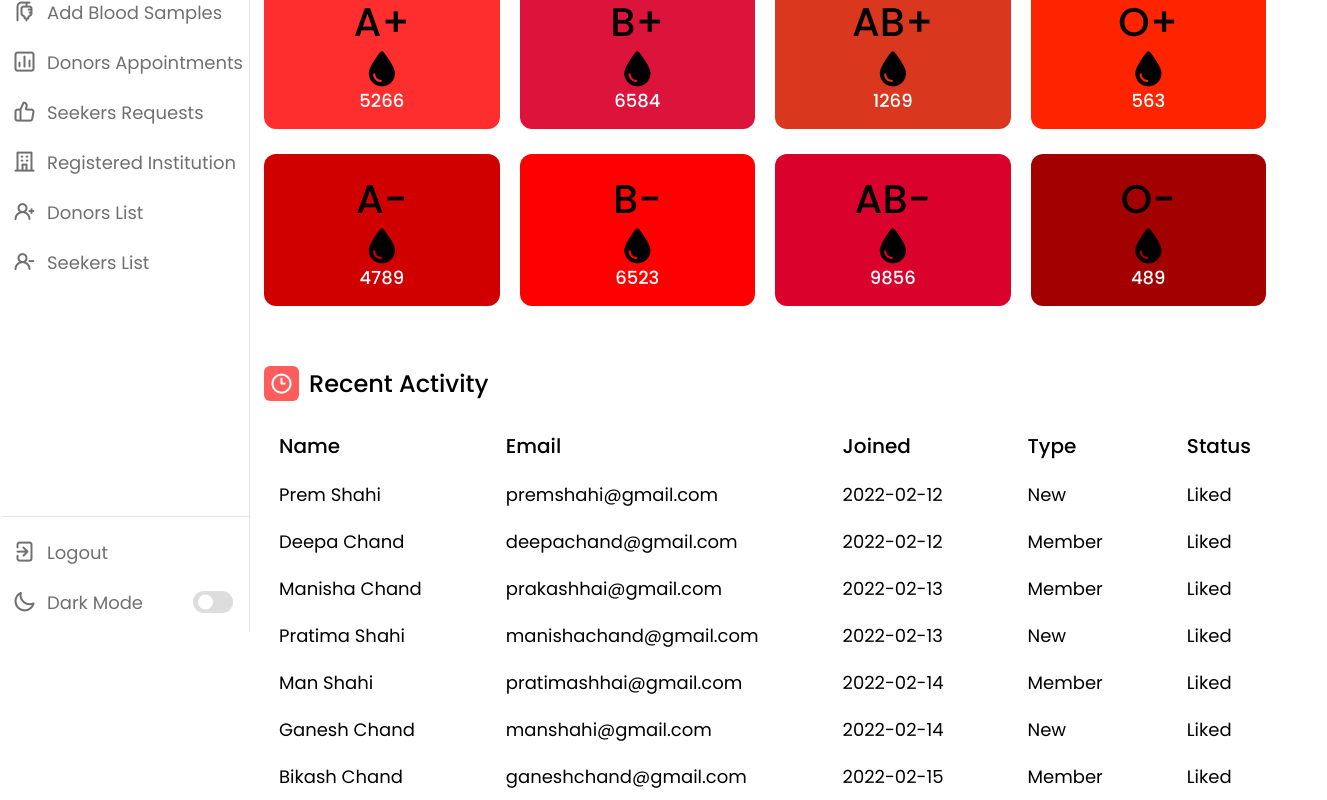
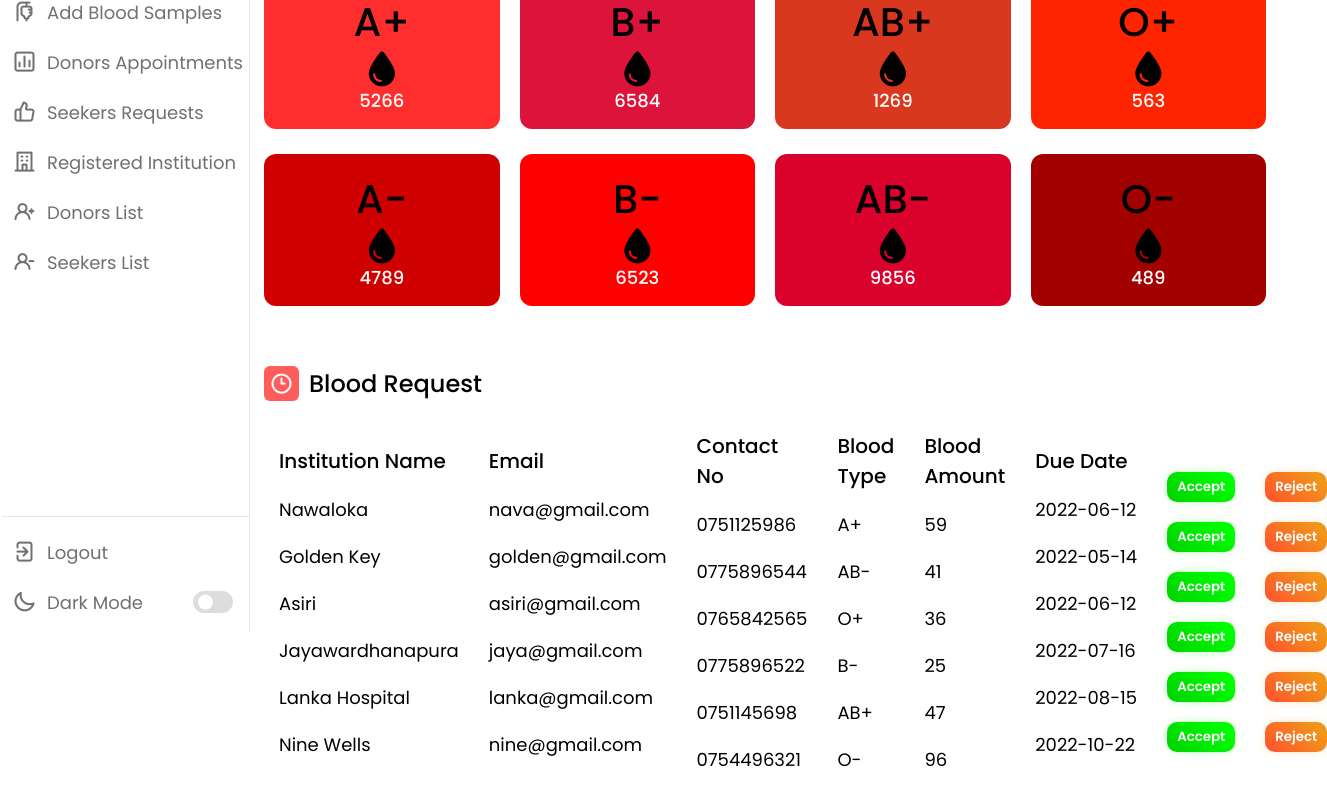
Before and after one commit to navodnirmalnawarathna98/SE_SPM_PROJECT_GROUP_SEJ028, a React (Create React App) app in the folder Blood_Bank/frontend/: page /admindashboard in a window 1280 px wide. Shown: the part 168-968 px from the top of the page, 1327 px wide, since content can reach past the window. Built offline with nearby package versions, Linux system fonts and the light colour scheme.

Commit message:
Table Create

```diff
--- a/Blood_Bank/frontend/src/Pages/Admin/AdminDashboard.js
+++ b/Blood_Bank/frontend/src/Pages/Admin/AdminDashboard.js
@@ -144,59 +144,79 @@ const AdminDashboard = () => {
             <div class="activity">
                 <div class="title">
                     <i class="uil uil-clock-three"></i>
-                    <span class="text">Recent Activity</span>
+                    <span class="text">Blood Request</span>
                 </div>
 
                 <div class="activity-data">
                     <div class="data names">
-                        <span class="data-title">Name</span>
-                        <span class="data-list">Prem Shahi</span>
-                        <span class="data-list">Deepa Chand</span>
-                        <span class="data-list">Manisha Chand</span>
-                        <span class="data-list">Pratima Shahi</span>
-                        <span class="data-list">Man Shahi</span>
-                        <span class="data-list">Ganesh Chand</span>
-                        <span class="data-list">Bikash Chand</span>
+                        <span class="data-title">Institution Name</span>
+                        <span class="data-list">Nawaloka</span>
+                        <span class="data-list">Golden Key</span>
+                        <span class="data-list">Asiri</span>
+                        <span class="data-list">Jayawardhanapura</span>
+                        <span class="data-list">Lanka Hospital</span>
+                        <span class="data-list">Nine Wells</span>
                     </div>
                     <div class="data email">
                         <span class="data-title">Email</span>
-                        <span class="data-list">premshahi@gmail.com</span>
-                        <span class="data-list">deepachand@gmail.com</span>
-                        <span class="data-list">prakashhai@gmail.com</span>
-                        <span class="data-list">manishachand@gmail.com</span>
-                        <span class="data-list">pratimashhai@gmail.com</span>
-                        <span class="data-list">manshahi@gmail.com</span>
-                        <span class="data-list">ganeshchand@gmail.com</span>
+                        <span class="data-list">nava@gmail.com</span>
+                        <span class="data-list">golden@gmail.com</span>
+                        <span class="data-list">asiri@gmail.com</span>
+                        <span class="data-list">jaya@gmail.com</span>
+                        <span class="data-list">lanka@gmail.com</span>
+                        <span class="data-list">nine@gmail.com</span>
                     </div>
                     <div class="data joined">
-                        <span class="data-title">Joined</span>
-                        <span class="data-list">2022-02-12</span>
-                        <span class="data-list">2022-02-12</span>
-                        <span class="data-list">2022-02-13</span>
-                        <span class="data-list">2022-02-13</span>
-                        <span class="data-list">2022-02-14</span>
-                        <span class="data-list">2022-02-14</span>
-                        <span class="data-list">2022-02-15</span>
+                        <span class="data-title">Contact No</span>
+                        <span class="data-list">0751125986</span>
+                        <span class="data-list">0775896544</span>
+                        <span class="data-list">0765842565</span>
+                        <span class="data-list">0775896522</span>
+                        <span class="data-list">0751145698</span>
+                        <span class="data-list">0754496321</span>
                     </div>
                     <div class="data type">
-                        <span class="data-title">Type</span>
-                        <span class="data-list">New</span>
-                        <span class="data-list">Member</span>
-                        <span class="data-list">Member</span>
-                        <span class="data-list">New</span>
-                        <span class="data-list">Member</span>
-                        <span class="data-list">New</span>
-                        <span class="data-list">Member</span>
+                        <span class="data-title">Blood Type</span>
+                        <span class="data-list">A+</span>
+                        <span class="data-list">AB-</span>
+                        <span class="data-list">O+</span>
+                        <span class="data-list">B-</span>
+                        <span class="data-list">AB+</span>
+                        <span class="data-list">O-</span>
                     </div>
                     <div class="data status">
-                        <span class="data-title">Status</span>
-                        <span class="data-list">Liked</span>
-                        <span class="data-list">Liked</span>
-                        <span class="data-list">Liked</span>
-                        <span class="data-list">Liked</span>
-                        <span class="data-list">Liked</span>
-                        <span class="data-list">Liked</span>
-                        <span class="data-list">Liked</span>
+                        <span class="data-title">Blood Amount</span>
+                        <span class="data-list">59</span>
+                        <span class="data-list">41</span>
+                        <span class="data-list">36</span>
+                        <span class="data-list">25</span>
+                        <span class="data-list">47</span>
+                        <span class="data-list">96</span>
+                    </div>
+                    <div class="data type">
+                        <span class="data-title">Due Date</span>
+                        <span class="data-list">2022-06-12</span>
+                        <span class="data-list">2022-05-14</span>
+                        <span class="data-list">2022-06-12</span>
+                        <span class="data-list">2022-07-16</span>
+                        <span class="data-list">2022-08-15</span>
+                        <span class="data-list">2022-10-22</span>
+                    </div>
+                    <div class="data type">
+                        <span class="data-list"><button className='button-accept'>Accept</button></span>
+                        <span class="data-list"><button className='button-accept'>Accept</button></span>
+                        <span class="data-list"><button className='button-accept'>Accept</button></span>
+                        <span class="data-list"><button className='button-accept'>Accept</button></span>
+                        <span class="data-list"><button className='button-accept'>Accept</button></span>
+                        <span class="data-list"><button className='button-accept'>Accept</button></span>
+                    </div>
+                    <div class="data type">
+                        <span class="data-list"><button className='button-reject'>Reject</button></span>
+                        <span class="data-list"><button className='button-reject'>Reject</button></span>
+                        <span class="data-list"><button className='button-reject'>Reject</button></span>
+                        <span class="data-list"><button className='button-reject'>Reject</button></span>
+                        <span class="data-list"><button className='button-reject'>Reject</button></span>
+                        <span class="data-list"><button className='button-reject'>Reject</button></span>
                     </div>
                 </div>
             </div>
--- a/Blood_Bank/frontend/src/Pages/Admin/style.css
+++ b/Blood_Bank/frontend/src/Pages/Admin/style.css
@@ -354,6 +354,9 @@ nav.close ~ .dashboard .top{
 .boxes .box.box8{
     background-color: var(--box8-color);
 }
+
+/* Table CSS Style */
+
 .dash-content .activity .activity-data{
     display: flex;
     justify-content: space-between;
@@ -380,6 +383,72 @@ nav.close ~ .dashboard .top{
     white-space: nowrap;
     color: var(--text-color);
 }
+
+/* Button Reject CSS Style */
+
+.button-reject {
+    padding: 5px 10px;
+    text-align: center;
+    transition: 0.5s;
+    background-size: 200% auto;
+    color: white;
+    border-radius: 10px;
+    display: block;
+    border: 0px;
+    font-weight: 700;
+    box-shadow: 0px 0px 14px -7px #f09819;
+    background-image: linear-gradient(45deg, #FF512F 0%, #F09819  51%, #FF512F  100%);
+    cursor: pointer;
+    user-select: none;
+    -webkit-user-select: none;
+    touch-action: manipulation;
+  }
+
+  .button-reject:hover {
+    background-position: right center;
+    color: #fff;
+    text-decoration: none;
+  }
+
+  .button-reject:active {
+    transform: scale(0.95);
+  }
+
+
+
+  /* Button Accept CSS Style */
+
+.button-accept {
+    padding: 5px 10px;
+    text-align: center;
+    transition: 0.5s;
+    background-size: 200% auto;
+    color: white;
+    border-radius: 10px;
+    display: block;
+    border: 0px;
+    font-weight: 700;
+    box-shadow: 0px 0px 14px -7px #00FF00;
+    background-image: linear-gradient(45deg, #00D100 0%, #00FF00  51%, #00D100  100%);
+    cursor: pointer;
+    user-select: none;
+    -webkit-user-select: none;
+    touch-action: manipulation;
+  }
+
+  .button-accept:hover {
+    background-position: right center;
+    color: #fff;
+    text-decoration: none;
+  }
+
+  .button-accept:active {
+    transform: scale(0.95);
+  }
+
+
+
+
 
 @media (max-width: 1000px) {
     nav{
```
